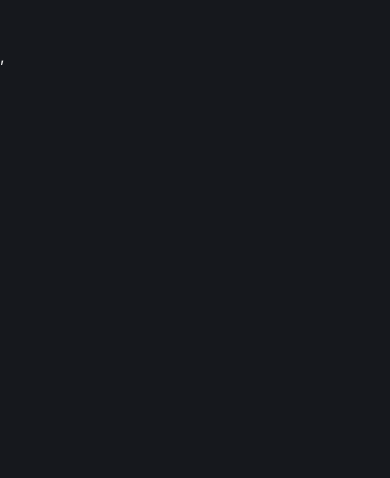
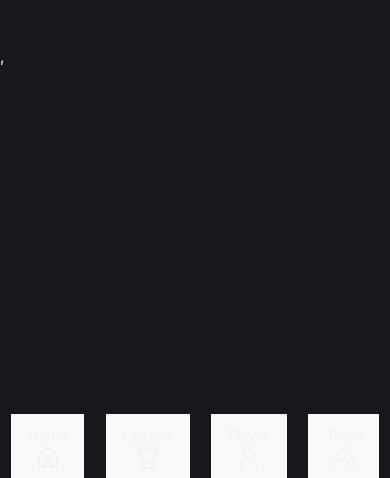
Before and after one commit to LeagueOfBugs/leaguies-2.0, a React (Vite) app in the folder client/: page /team in a window 390 px wide. Before the commit this address had no page. Shown: the part 366-844 px from the top of the page. Built offline with nearby package versions, Linux system fonts and the light colour scheme.

Commit message:
create mobile nav component

```diff
--- a/client/src/App.tsx
+++ b/client/src/App.tsx
@@ -1,5 +1,6 @@
 import { BrowserRouter as Router, Route, Routes } from "react-router-dom";
 import SplashScreen from "./screens/splash";
+import MobileNav from "./components/ui/navigation/mobile/MobileNav";
 
 function App() {
   return (
@@ -7,6 +8,7 @@ function App() {
       <Routes>
         <Route path="/" element={<SplashScreen />} />
       </Routes>
+      <MobileNav />
     </Router>
   );
 }
--- /dev/null
+++ b/client/src/components/ui/navigation/mobile/MobileNav.tsx
@@ -0,0 +1,17 @@
+import NavButton from "./NavButton";
+import { House, UsersRound, Trophy, UserRound } from "lucide-react";
+
+const MobileNav = () => {
+  return (
+    <nav className="fixed bottom-0 left-0 right-0">
+      <div className="flex justify-around items-center h-16">
+        <NavButton toScreen="/" icon={<House />} title="Home" />
+        <NavButton toScreen="/" icon={<Trophy />} title="League" />
+        <NavButton toScreen="/" icon={<UserRound />} title="Player" />
+        <NavButton toScreen="/" icon={<UsersRound />} title="Team" />
+      </div>
+    </nav>
+  );
+};
+
+export default MobileNav;
--- /dev/null
+++ b/client/src/components/ui/navigation/mobile/NavButton.tsx
@@ -0,0 +1,24 @@
+import { Navigate } from "react-router-dom";
+import { Button } from "../../button";
+
+interface NavButtonProps {
+  toScreen: string;
+  icon: React.ReactNode;
+  title: string;
+}
+
+const NavButton = ({ toScreen, icon, title }: NavButtonProps) => {
+  const handleOnClick = () => {
+    Navigate({ to: toScreen });
+  };
+
+  return (
+    <Button variant="ghost" className="h-16" onClick={handleOnClick}>
+      <div className="flex flex-col items-center justify-center">
+        <span className="mt-1">{title}</span> {icon}
+      </div>
+    </Button>
+  );
+};
+
+export default NavButton;
--- /dev/null
+++ b/client/src/data/dictionary.ts
@@ -0,0 +1,8 @@
+export const dictionary = {
+  navigation: {
+    home: "Home",
+    league: "League",
+    player: "Player",
+    team: "Team",
+  },
+};
```
Also changed, not shown: client/src/providers/dictionary/dictionaryProvider.ts (added, +21 -0 lines).
